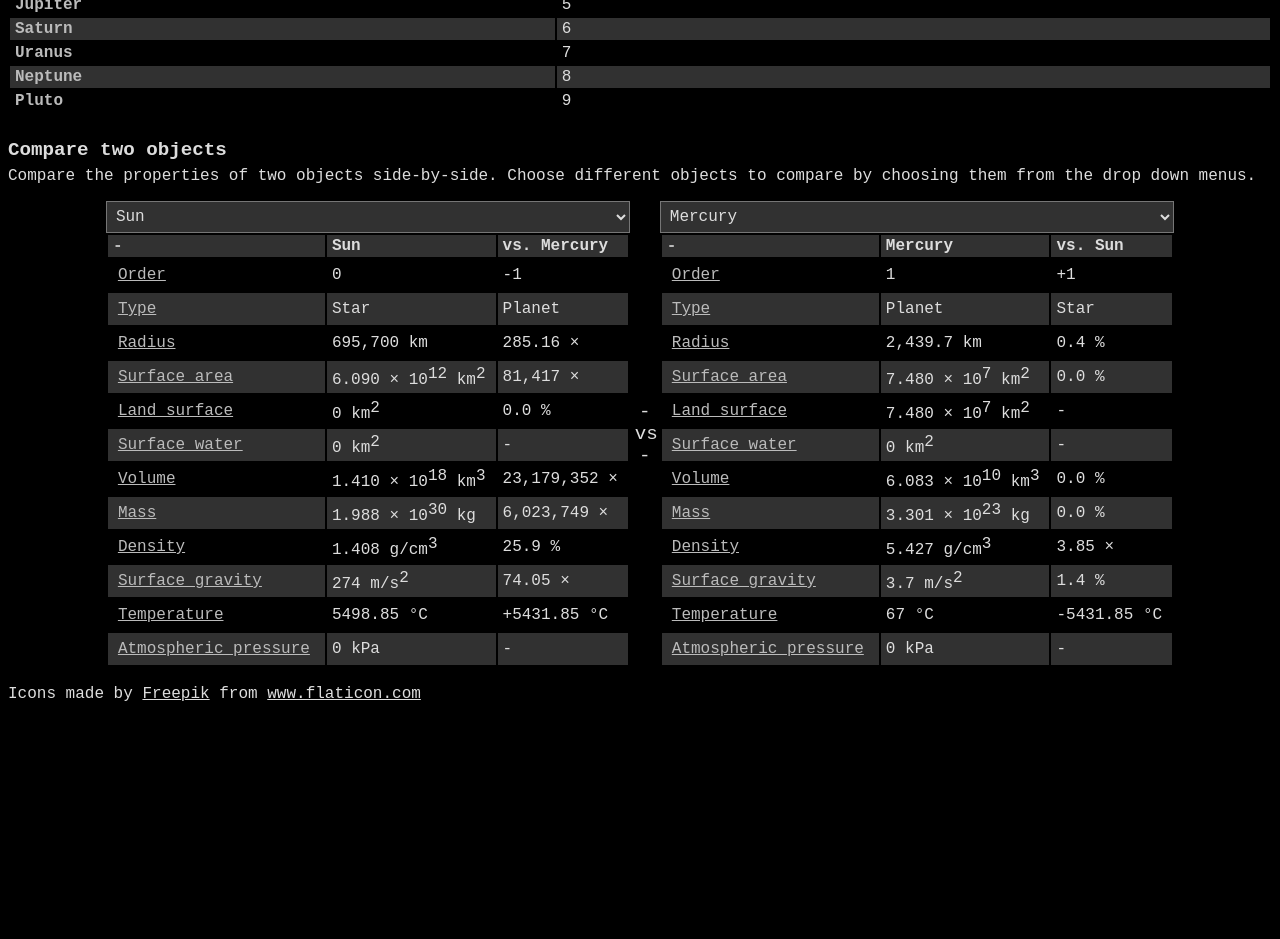
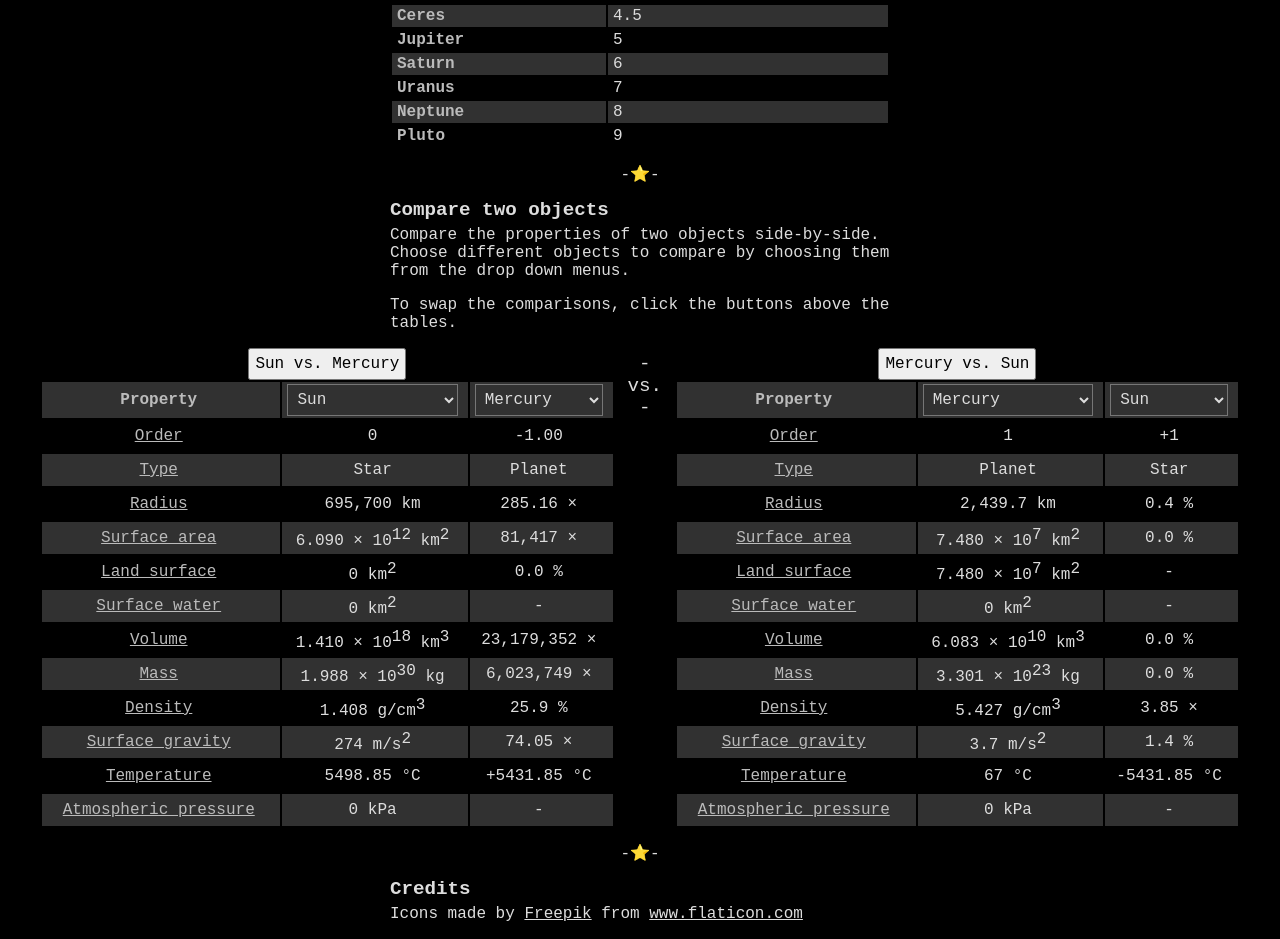
Before and after one commit to sirkoik/Celestial-Compare, a React (Create React App) app: page / in a window 1280 px wide. Shown: the part 400-1339 px from the top of the page. Before the commit the page ends 1111 px from the top, so only its background shows below. Built offline with nearby package versions, Linux system fonts and the light colour scheme.

Commit message:
Fixed comparison bug involving notes field, improved display, added comparison swap feature

```diff
--- a/public/index.html
+++ b/public/index.html
@@ -39,11 +39,5 @@
       To begin the development, run `npm start` or `yarn start`.
       To create a production bundle, use `npm run build` or `yarn build`.
     -->
-    <div>
-      <br />
-      Icons made by
-      <a href="https://www.freepik.com" title="Freepik">Freepik</a> from
-      <a href="https://www.flaticon.com/" title="Flaticon">www.flaticon.com</a>
-    </div>
   </body>
 </html>
--- a/src/App.css
+++ b/src/App.css
@@ -10,7 +10,12 @@ body {
 
 h1 {
   font-size: 120%;
-  margin-bottom: -10px;
+  margin: 0 auto 0 auto;
+  /* margin-bottom: 0px; */
+}
+
+p {
+  margin-top: 5px;
 }
 
 div.select {
--- a/src/App.js
+++ b/src/App.js
@@ -3,14 +3,19 @@ import "./App.css";
 
 import Header from "./Components/UI/Header";
 import SortCompare from "./Components/SortCompare/SortCompare";
+import Divider from "./Components/UI/Divider";
 import SidebySideCompare from "./Components/SidebySideCompare/SideBySideCompare";
+import Footer from "./Components/UI/Footer";
 
 function App() {
   return (
     <div className="App">
       <Header />
       <SortCompare />
+      <Divider />
       <SidebySideCompare />
+      <Divider />
+      <Footer />
     </div>
   );
 }
--- a/src/Components/SidebySideCompare/CompareSide/CompareSide.js
+++ b/src/Components/SidebySideCompare/CompareSide/CompareSide.js
@@ -19,6 +19,9 @@ const CompareSide = (props) => {
     return keys.map((key) => {
       if (key === "id" || key === "name") return null;
       const fieldAttrs = objCtx.fieldAttrsObj[key];
+      // console.log("key test", key, fieldAttrs);
+      if (!fieldAttrs) return null;
+
       if (fieldAttrs.ignore) return null;
 
       const val1 = obj1[key] || 0;
@@ -31,6 +34,11 @@ const CompareSide = (props) => {
       switch (fieldAttrs["comparison-method"]) {
         case "subtract":
           measure = val1 - val2;
+
+          const measurePlaces =
+            String(measure).length - String(measure).indexOf(".");
+          if (measurePlaces > 2) measure = measure.toFixed(2);
+
           measureUnits = fieldAttrs["unit"] || "";
           measure = measure > 0 ? "+" + measure : measure;
           val1Out = val1;
@@ -95,9 +103,19 @@ const CompareSide = (props) => {
     <table className={classes.CompareTable}>
       <thead>
         <tr>
-          <td>-</td>
-          <td>{objCtx.getObj(props.id1)["name"]}</td>
-          <td>vs. {objCtx.getObj(props.id2)["name"]}</td>
+          <td>Property</td>
+          <td>
+            <select onChange={props.comp1Handler} value={props.id1}>
+              {props.objList}
+            </select>
+            {/* {objCtx.getObj(props.id1)["name"]} */}
+          </td>
+          <td>
+            <select onChange={props.comp2Handler} value={props.id2}>
+              {props.objList}
+            </select>
+            {/* {objCtx.getObj(props.id2)["name"]} */}
+          </td>
         </tr>
       </thead>
       <tbody>{output()}</tbody>
--- a/src/Components/SidebySideCompare/SideBySideCompare.js
+++ b/src/Components/SidebySideCompare/SideBySideCompare.js
@@ -7,6 +7,9 @@ const SideBySideCompare = () => {
   const objCtx = useContext(ObjectContext);
   const [id1, setId1] = useState(0);
   const [id2, setId2] = useState(1);
+
+  const obj1 = objCtx.getObj(id1);
+  const obj2 = objCtx.getObj(id2);
 
   const objList = objCtx.objectsTemplate.map((object) => {
     return (
@@ -24,26 +27,56 @@ const SideBySideCompare = () => {
     setId2(event.target.value);
   };
 
+  // switchHandler: switch comparison (e.g. A vs B to B vs A)
+  const switchHandler = () => {
+    const idA = id1;
+    const idB = id2;
+
+    setId1(idB);
+    setId2(idA);
+  };
+
   return (
     <>
-      <h1>Compare two objects</h1>
-      <p>
-        Compare the properties of two objects side-by-side. Choose different
-        objects to compare by choosing them from the drop down menus.
-      </p>
+      <div className={classes.CompareDescription}>
+        <h1>Compare two objects</h1>
+        <p>
+          Compare the properties of two objects side-by-side. Choose different
+          objects to compare by choosing them from the drop down menus.
+        </p>
+        <p>To swap the comparisons, click the buttons above the tables.</p>
+      </div>
       <div className={classes.Compare}>
         <div className={classes["CompareSide-Container"]}>
-          <select onChange={comp1Handler} value={id1}>
+          {/* <select onChange={comp1Handler} value={id1}>
             {objList}
-          </select>
-          <CompareSide id1={id1} id2={id2} />
+          </select> */}
+          <button onClick={switchHandler}>
+            {obj1.name} vs. {obj2.name}
+          </button>
+          <CompareSide
+            id1={id1}
+            id2={id2}
+            objList={objList}
+            comp1Handler={comp1Handler}
+            comp2Handler={comp2Handler}
+          />
         </div>
         <div className={classes.versus}>- vs. -</div>
         <div className={classes["CompareSide-Container"]}>
-          <select onChange={comp2Handler} value={id2}>
+          {/* <select onChange={comp2Handler} value={id2}>
             {objList}
-          </select>
-          <CompareSide id1={id2} id2={id1} />
+          </select> */}
+          <button onClick={switchHandler}>
+            {obj2.name} vs. {obj1.name}
+          </button>
+          <CompareSide
+            id1={id2}
+            id2={id1}
+            objList={objList}
+            comp1Handler={comp2Handler}
+            comp2Handler={comp1Handler}
+          />
         </div>
       </div>
     </>
--- a/src/Components/SidebySideCompare/SidebySideCompare.module.css
+++ b/src/Components/SidebySideCompare/SidebySideCompare.module.css
@@ -7,9 +7,8 @@
   justify-content: center;
 }
 
-.Compare div {
-  /* width: 100%; */
-  /* margin: 10px; */
+.CompareSide-Container {
+  text-align: center;
 }
 
 .Compare select {
@@ -19,17 +18,25 @@
 
 .versus {
   font-size: 120%;
-  width: 20px;
+  width: 50px;
   padding: 5px;
   text-align: center;
 }
 
 @media screen and (min-width: 600px) {
   .Compare {
+    margin: 0 auto;
     flex-direction: row;
+    align-items: flex-start;
+    max-width: 1200px;
   }
 
-  .CompareSide-Container table {
-    /* width: 500px; */
+  .CompareDescription {
+    margin: 0 auto;
+    max-width: 500px;
+  }
+
+  .CompareSide-Container {
+    flex-grow: 1;
   }
 }
--- a/src/Components/SortCompare/SortCompare.module.css
+++ b/src/Components/SortCompare/SortCompare.module.css
@@ -1,8 +1,15 @@
 .SortCompare {
-  margin-bottom: 25px;
   width: 100%;
 }
 
 .SortCompare table {
   width: 100%;
 }
+
+@media screen and (min-width: 600px) {
+  .SortCompare {
+    margin: 0 auto;
+
+    max-width: 500px;
+  }
+}
--- /dev/null
+++ b/src/Components/UI/Divider.js
@@ -0,0 +1,8 @@
+import React from "react";
+import classes from "./Divider.module.css";
+
+const Divider = () => {
+  return <div className={classes.Divider}>-⭐-</div>;
+};
+
+export default Divider;
--- /dev/null
+++ b/src/Components/UI/Divider.module.css
@@ -0,0 +1,10 @@
+.Divider {
+  display: flex;
+  justify-content: center;
+  align-items: center;
+  height: 50px;
+}
+
+.Divider .content {
+  text-align: center;
+}
--- /dev/null
+++ b/src/Components/UI/Footer.js
@@ -0,0 +1,22 @@
+import React from "react";
+import classes from "./Footer.module.css";
+
+const Footer = () => {
+  return (
+    <div className={classes.Footer}>
+      <h1>Credits</h1>
+      <p>
+        Icons made by&nbsp;
+        <a href="https://www.freepik.com" title="Freepik">
+          Freepik
+        </a>
+        &nbsp;from&nbsp;
+        <a href="https://www.flaticon.com/" title="Flaticon">
+          www.flaticon.com
+        </a>
+      </p>
+    </div>
+  );
+};
+
+export default Footer;
--- /dev/null
+++ b/src/Components/UI/Footer.module.css
@@ -0,0 +1,6 @@
+@media screen and (min-width: 600px) {
+  .Footer {
+    margin: 0 auto;
+    width: 500px;
+  }
+}
```
